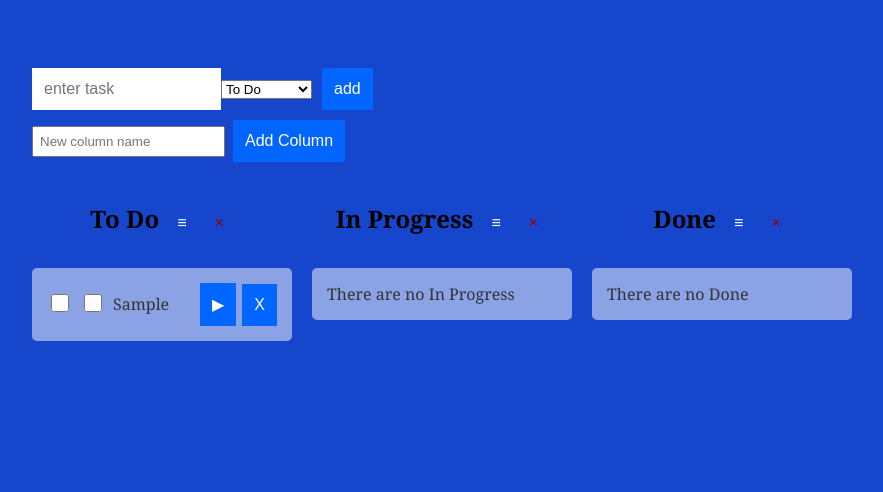
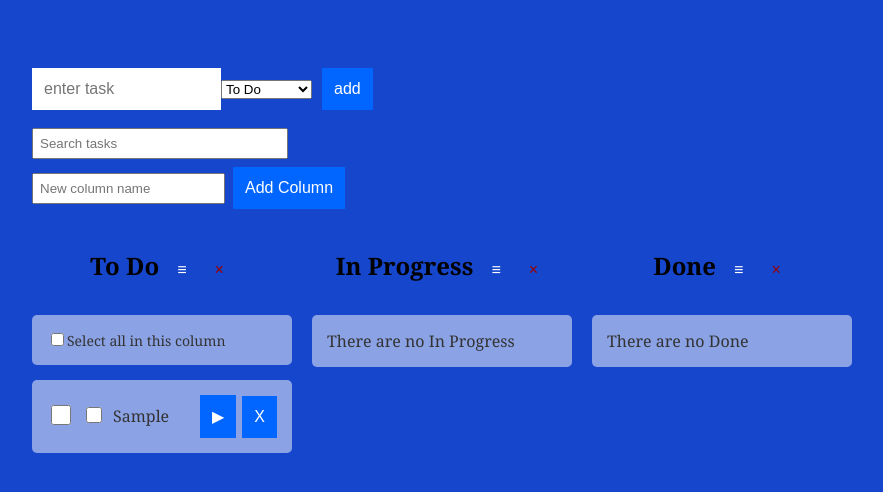
Before and after one commit to RomanAndriiv/to-do, a React app: page / in a window 1280 px wide. Both pictures are taken after typing "Sample" into the empty fields and a click on the button "add". Shown: the whole page, without its empty margins (26-909 px from the left). Built offline with nearby package versions, Linux system fonts and the light colour scheme.

Commit message:
Select tasks for manipulation purposes

```diff
--- a/src/components/todo.css
+++ b/src/components/todo.css
@@ -57,6 +57,14 @@ ul li.lineThrough {
   text-decoration: line-through;
 }
 
+/* Completed task styling: muted, slightly translucent, and italic */
+.todoListMain .theList li.lineThrough {
+  color: #666666;
+  background-color: rgba(220, 220, 220, 0.5);
+  opacity: 0.85;
+  font-style: italic;
+}
+
 ul span {
   position: absolute;
   right: -50px;
@@ -103,6 +111,13 @@ ul span {
 .columnsControls input {
   padding: 6px;
 }
+.searchControl {
+  margin: 8px 0;
+}
+.searchControl input {
+  padding: 6px;
+  width: 240px;
+}
 .deleteColumn {
   margin-left: 8px;
   background: transparent;
@@ -146,6 +161,28 @@ ul span {
   align-items: center;
   margin-left: 12px;
 }
+.itemToggle input[type="checkbox"] {
+  /* completion checkbox: green accent, slightly smaller */
+  width: 16px;
+  height: 16px;
+  accent-color: #28a745;
+}
+.itemSelect input[type="checkbox"] {
+  /* selection checkbox: blue accent, slightly larger */
+  width: 20px;
+  height: 20px;
+  accent-color: #0066ff;
+}
+.selectAllControl {
+  list-style: none;
+  padding: 8px 0;
+  margin-bottom: 8px;
+  font-size: 14px;
+}
+.selectAllControl label {
+  cursor: pointer;
+  user-select: none;
+}
 .itemText {
   flex: 1;
 }
--- a/src/components/todo.js
+++ b/src/components/todo.js
@@ -19,6 +19,7 @@ const Todo = () => {
     todosContext.todosState.columnsOrder) || ["To Do", "In Progress", "Done"];
   const [dragOverIdx, setDragOverIdx] = useState(null);
   const [newColName, setNewColName] = useState("");
+  const [searchTerm, setSearchTerm] = useState("");
   const { selectedIds = [], setSelectedIds } = todosContext || {};
   const anySelected = selectedIds && selectedIds.length > 0;
   const [moveTarget, setMoveTarget] = useState(
@@ -28,6 +29,13 @@ const Todo = () => {
   return (
     <div className="todoListMain columnsContainer">
       <AddTask />
+      <div className="searchControl">
+        <input
+          placeholder="Search tasks"
+          value={searchTerm}
+          onChange={(e) => setSearchTerm(e.target.value)}
+        />
+      </div>
       <div className="columnsControls">
         <input
           value={newColName}
@@ -161,7 +169,7 @@ const Todo = () => {
                 ×
               </button>
             </h2>
-            <TodoList column={col} />
+            <TodoList column={col} search={searchTerm} />
           </div>
         ))}
       </div>
--- a/src/containers/todo-list.js
+++ b/src/containers/todo-list.js
@@ -3,7 +3,7 @@ import { deleteTask, toggleTask, moveTask, moveTaskTo } from "../actions";
 import { TodosContext } from "../index";
 import NoTasks from "../components/NoTasks";
 
-export const TodoList = ({ column = "To Do" }) => {
+export const TodoList = ({ column = "To Do", search = "" }) => {
   const todosContext = useContext(TodosContext);
   const columnsOrder = (todosContext &&
     todosContext.todosState &&
@@ -11,8 +11,15 @@ export const TodoList = ({ column = "To Do" }) => {
   const [dragOverIndex, setDragOverIndex] = useState(null);
 
   const allTodos = todosContext.todosState.todos || [];
-  const items = allTodos.filter((t) => (t.column || "To Do") === column);
+  const items = allTodos
+    .filter((t) => (t.column || "To Do") === column)
+    .filter((t) => {
+      if (!search || !search.trim()) return true;
+      return (t.text || "").toLowerCase().includes(search.toLowerCase());
+    });
   const { selectedIds = [], setSelectedIds } = todosContext || {};
+  const allSelectedInColumn =
+    items.length > 0 && items.every((t) => selectedIds.includes(t.id));
 
   if (allTodos.length === 0) return <NoTasks entity={"items"} />;
 
@@ -64,7 +71,33 @@ export const TodoList = ({ column = "To Do" }) => {
           <NoTasks entity={column} />
         </li>
       ) : (
-        items.map((item, index) => {
+        <>
+          <li className="selectAllControl">
+            <label>
+              <input
+                type="checkbox"
+                checked={allSelectedInColumn}
+                onChange={(e) => {
+                  e.stopPropagation();
+                  if (allSelectedInColumn) {
+                    // unselect all in this column
+                    const next = selectedIds.filter(
+                      (id) => !items.some((t) => t.id === id)
+                    );
+                    setSelectedIds(next);
+                  } else {
+                    // add all item ids in this column to selection
+                    const idsToAdd = items
+                      .map((t) => t.id)
+                      .filter((id) => !selectedIds.includes(id));
+                    setSelectedIds([...selectedIds, ...idsToAdd]);
+                  }
+                }}
+              />
+              Select all in this column
+            </label>
+          </li>
+          {items.map((item, index) => {
             const idx = columnsOrder.indexOf(column);
             const canMoveLeft = idx > 0;
             const canMoveRight = idx < columnsOrder.length - 1;
@@ -153,7 +186,8 @@ export const TodoList = ({ column = "To Do" }) => {
                 </div>
               </li>
             );
-        })
+          })}
+        </>
       )}
     </ul>
   );
```
Lines whose indentation alone changed are shown as unchanged.
